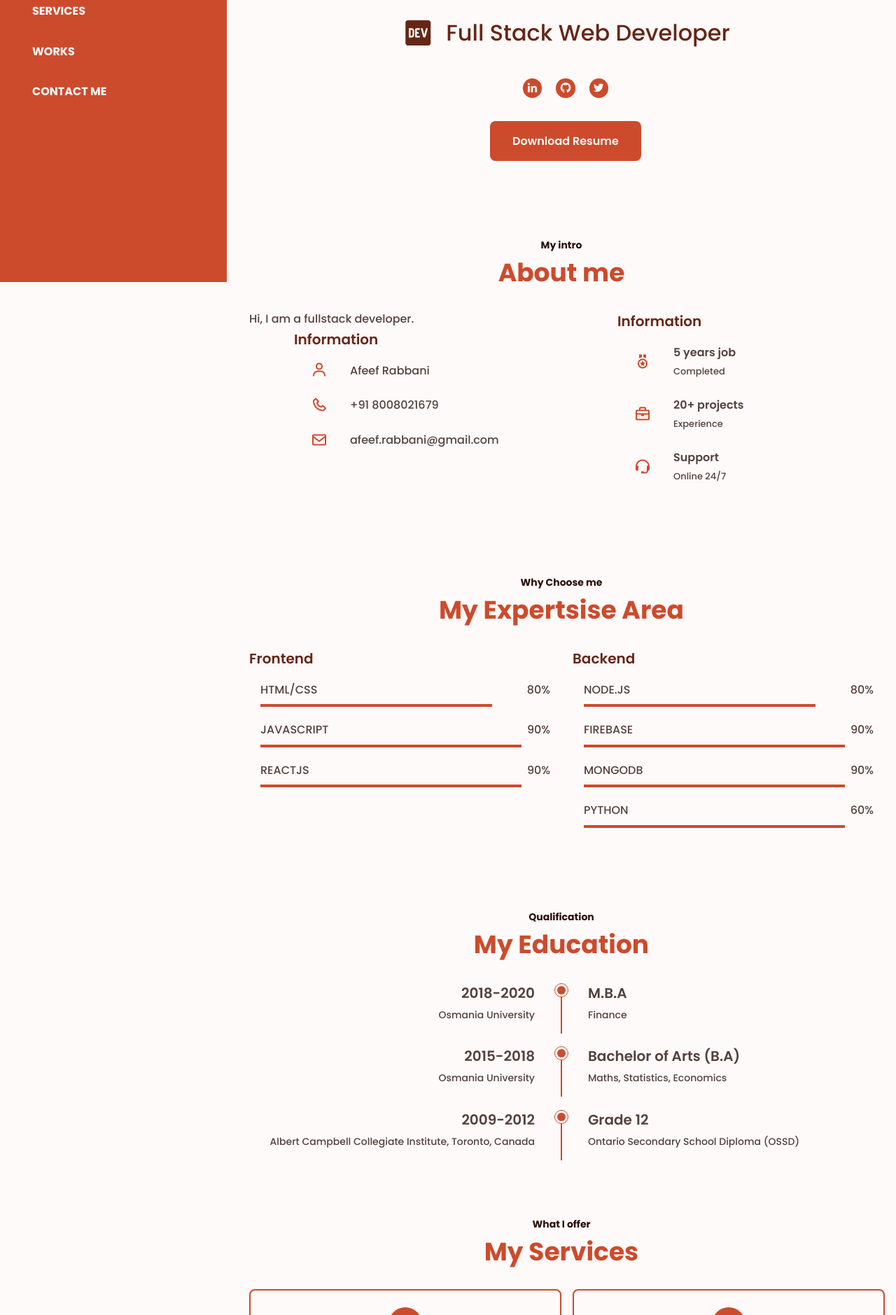
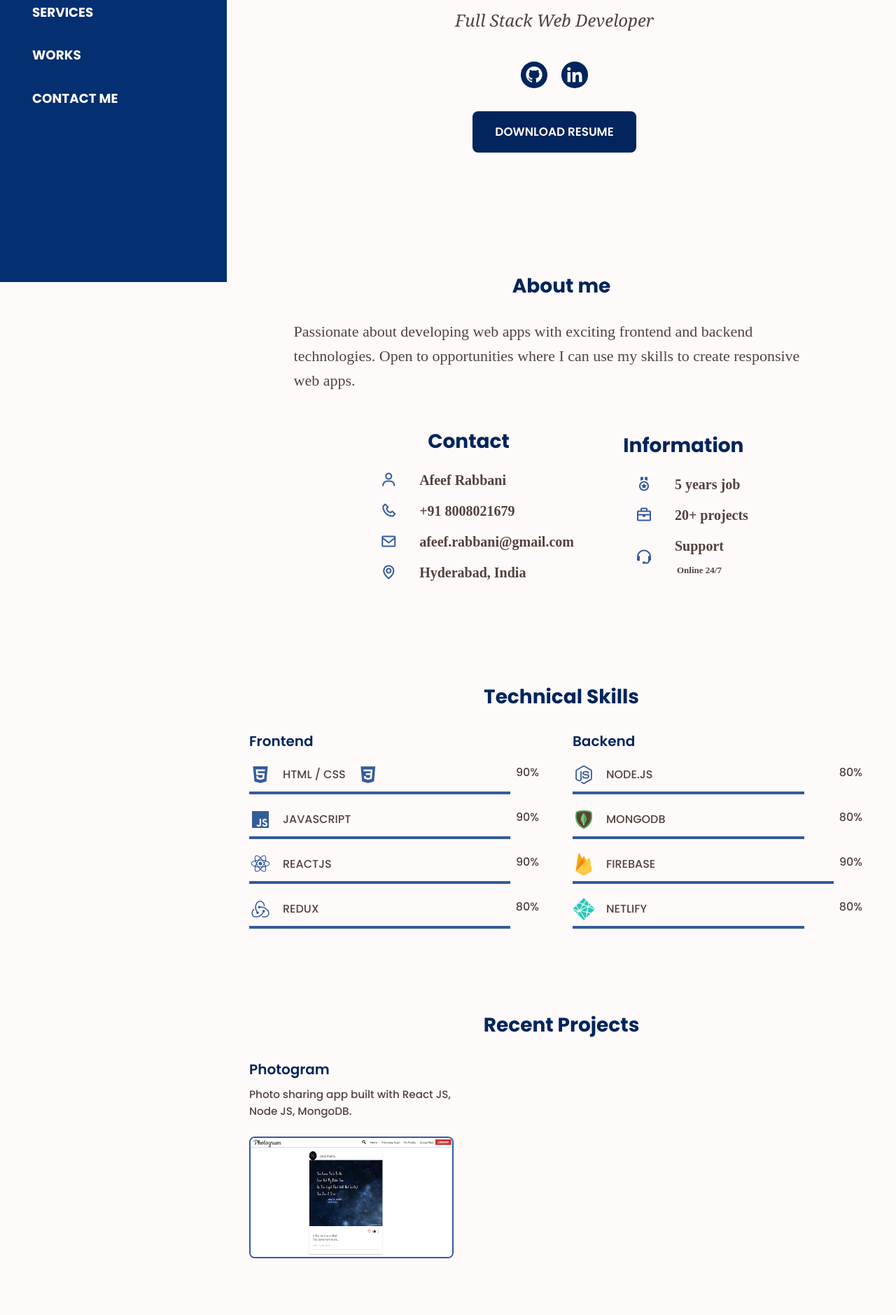
Before and after one commit to Afeefrb/portfolio-website, a website: page dist/index.html in a window 1280 px wide. Shown: the part 397-2276 px from the top of the page at 70% size. Drawn offline with nearby package versions, Linux system fonts and the light colour scheme; a web font is replaced by a local one.

Commit message:
index.html

```diff
--- a/dist/assets/css/styles.css
+++ b/dist/assets/css/styles.css
@@ -11,7 +11,8 @@
     --font-bold: 700;
 
   /*===== Colors =====*/
-  --first-color: #cc4b2c;
+  /* --first-color: #cc4b2c; */
+  --first-color: #335c9b;
   --first-color-dark: #662616;
   --first-color-darken: #290f09;
   --text-color: #54423d;
@@ -22,7 +23,7 @@
 
   /*===== Font and typography =====*/
   --body-font: "Poppins", sans-serif;
-  --h1-font-size: 1.5rem;
+  --h1-font-size: 2.25rem;
   --h2-font-size: 1.25rem;
   --h3-font-size: 1rem;
   --normal-font-size:.938rem;
@@ -106,29 +107,31 @@ img{
 
 /*===== CLASS CSS ===== */
 .section{
-  padding: 2rem 0 2rem;
   margin-top: 1rem;
+  padding-top: 2rem;
 }
 
 
 .section-title{
-  font-size: var(--h1-font-size);
-  color: var(--first-color);
+  font-size: 1.75rem;
+  color: #01255c;
+  width:max-content;
+  margin: auto;
   margin-bottom: var(--mb-3);
   text-align: center;
 }
 
-.section-subtitle{
+/* .section-subtitle{
   display: block;
   font-size: var(--small-font-size);
   color: var(--first-color-darken);
   text-align: center;
   font-weight: var(--font-bold);
-}
+} */
 
 /*===== LAYOUT =====*/
 .bd-grid{
-  max-width: 1024px;
+  /* max-width: 1024px; */
   display: grid;
   grid-template-columns:100%;
   column-gap: 1rem;
@@ -146,8 +149,11 @@ img{
 }
 
 /*===== NAV =====*/
+
+
 .nav{
   height: var(--header-height);
+  /* width:100%; */
   display: flex;
   justify-content: space-between;
   align-items: center;
@@ -162,7 +168,9 @@ img{
   padding: 1rem;
   display:flex;
   align-items: center;
-  background-color: var(--first-color);
+  background-color:#042f70;
+
+  /* background-color: var(--first-color); */
   transition: .5s
 
 }
@@ -172,7 +180,7 @@ img{
   top:1rem;
   right:1rem;
   font-size: 2rem;
-  color: var(--first-color-dark);
+  color: white;
   cursor: pointer;
 }
 
@@ -181,21 +189,37 @@ img{
 }
 
 .nav__link{
-  font-size: 1rem;
+  font-size: 1.15rem;
   text-transform: uppercase;
   color: var(--first-color-lighten);
   font-weight: var(--font-bold);
-  transition: .23s;
+  transition: 100ms ease-in;
+
 }
 
 .nav__link:hover{
-  color:var(--text-color);
+  color:rgba(231, 231, 231, 0.883);
+  /* color:var(--text-color); */
 }
 
 .nav__toggle{
-  color: var(--first-color-dark);
-  font-size: 1.3rem;
+  color: #01255c;
+  /* color: var(--first-color-dark); */
+  font-size: 1rem;
+  margin-left: 1rem;
   cursor: pointer;
+  display:flex;
+  justify-content: center;
+  align-items: center;
+}
+
+.bx-menu{
+  font-size: 1.5rem;
+}
+
+.nav__logo{
+  font-size: 1rem;
+  color: #01255c;
 }
 
 
@@ -205,15 +229,29 @@ img{
 }
 
 /*Active menu*/
+
+
 .active{
-  color: var(--text-color);
+  color:white;
+  /* color: var(--text-color); */
 }
 
 
 /*===== HOME =====*/
+
+@media (max-width:316px){
+  .home__container {
+    height: calc(90vh - var(--header-height));
+    margin-bottom: 7rem;
+    align-items: center;
+  }
+}
+
 .home__container {
   height: calc(90vh - var(--header-height));
   align-items: center;
+  margin-bottom: 4rem;
+
 
 }
 
@@ -232,7 +270,9 @@ img{
   padding-left:0.2rem;
   border-radius: 50%;
   overflow: hidden;
-  background-color: var(--first-color);
+  /* background-color: #335c9b; */
+  background-color: #042f70;
+  /* background-color: var(--first-color); */
   width: 260px;
   height:260px;
   margin-bottom: var(--mb-2);
@@ -249,15 +289,19 @@ img{
 
 .home__title{
   font-size: var(--h1-font-size);
-  color: var(--first-color);
-  font-weight: var(--font-semi-bold);
+  color: #01255c;
+  font-family: 'Arbutus Slab', serif;
+  /* font-weight: var(--font-semi-bold); */
 }
 
 .home__profession{
-  font-size: 2rem;
-  color: var(--first-color-dark);
+  font-size: 1.5rem;
+  font-family: 'Noto Serif', serif;
+  /* color: #01255c; */
+  color: #54423d;
+  /* font-weight: 500; */
   margin-bottom: var(--mb-5);
-  margin-top: var(--mb-5);
+  margin-top: var(--mb-2);
   display: flex;
   align-items: center;
 }
@@ -273,39 +317,41 @@ img{
 
 .home__social-link {
   display: inline-flex;
-  background-color: var(--first-color);
+  background-color: #01255c;
   color: var(--first-color-lighten);
   padding: 0.3rem;
-  font-size:1.1rem;
+  font-size:1.75rem;
   border-radius: 50%;
   margin: 0 var(--mb-1);
   transition: 0.3s;
 }
 
 .home__social-link:hover{
-  background-color: var(--first-color-dark);
+  background-color: #0d397c;
+
 }
 
 /*BUTTONS*/
 
-.home__button{
-  width: 100%;
-}
+/* .home__button{
+  margin-bottom: 2rem;
+} */
 
 .button{
   display:inline-block;
-  background-color: var(--first-color);
+  text-transform: uppercase;
+  background-color: #01255c;
   color: var(--first-color-lighten);
   padding: 1rem 2rem;
+  font-size: 1.05rem;
   font-weight: var(--font-semi-bold);
   border-radius: .5rem;
-  transition: 0.3s;
-  /* margin-left: 2rem; */
+  transition: 0.15s;
 
 }
 
 .button:hover{
-  background-color: var(--first-color-dark);
+  background-color: #0d397c;
 }
 
 .button__light{
@@ -321,16 +367,35 @@ img{
 
 
 /* ===== ABOUT =====*/
+
+.about .section{
+  display:flex;
+  flex-direction: column;
+  align-items: center;
+
+}
+
 .about__container{
- row-gap: 2rem;
+  display:flex;
+  flex-direction: column;
+  align-items: center;
+
 }
 
 .about__data{
   text-align: center;
+  display:flex;
+  flex-direction: column;
+  width:max-content;
 }
 
-.about__description{
-  margin-bottom: var(--mb-4);
+.about_description{
+  /* color:#042f70; */
+  color:#54423d;
+  font-family: 'Source Serif Pro', serif;
+  font-size: 22px !important;
+  width: 80%;
+  margin: 20px auto;
 }
 
 .about__img{
@@ -343,22 +408,32 @@ img{
 
 }
 
+
 .about__information{
   margin-bottom: var(--mb-4);
+  display:flex;
+  flex-direction: column;
+  justify-content: center;
+
 }
 
 
 .about__information-title{
-  font-size: var(--h3-font-size);
-  color:var(--first-color-dark);
+  font-size: 1.75rem;
+  color:#01255c;
   margin-bottom: var(--mb-2);
 }
 
 .about__information-data{
   display:flex;
+  color:#01255c;
+  color:#54423d;
+  font-family: 'Source Serif Pro', serif;
+  font-size: 1.25rem;
+  font-weight: 600;
   align-items: center;
   padding-left: 1.5rem;
-  margin-bottom: var(--mb-3);
+  margin-bottom: 0.75rem;
 }
 
 .about__information-icon{
@@ -377,14 +452,18 @@ img{
 }
 
 /* ===== SKILLS =====*/
+
+
+
 .skills__container{
   row-gap:2rem;
 }
 
 .skills__subtitle{
-  font-size:var(--h3-font-size);
-  color: var(--first-color-dark);
+  font-size:1.25rem;
+  color: #01255c;
   margin-bottom: var(--mb-2);
+  margin-left: 16px;
 }
 
 .skills__data{
@@ -395,8 +474,29 @@ img{
   margin-bottom: var(--mb-4);
 }
 
+.skills-icon{
+  font-size: 2rem;
+  color:var(--first-color);
+  margin-right: 1rem;
+}
+
+.skills-icon1{
+  font-size: 2rem;
+  color:var(--first-color);
+  margin-left: 1rem;
+}
+
+.skills_img__icon{
+  margin-right: 1rem;
+  width:32px;
+
+}
+
 .skills__name {
   text-transform: uppercase;
+  display: flex;
+  align-items: center;
+
 }
 
 .skills__bar{
@@ -409,7 +509,7 @@ img{
 /* Frontend */
 
 .skills__html{
-  width:80%
+  width:90%
 }
 
 .skills__js{
@@ -431,12 +531,12 @@ img{
 }
 
 .skills__mongo{
-  width:90%
+  width:80%
 }
 
 
-.skills__py{
-  width:90%
+.skills__netlify{
+  width:80%
 }
 
 
@@ -502,6 +602,7 @@ img{
 /* ===== SERVICES =====*/
 .services__container{
   row-gap:2rem;
+  margin: 0 auto;
 }
 
 .services__content{
@@ -587,12 +688,15 @@ img{
 .works__container{
   justify-items:center;
   row-gap: 2rem;
+  margin: 0 auto;
 }
 
 .works__img{
   position: relative;
   border-radius: 0.5rem;
   overflow: hidden;
+  border: 2px solid var(--first-color);
+  margin-top: 1.5rem;
 }
 
 .works__data{
@@ -620,9 +724,30 @@ img{
 }
 
 .works__title{
-  font-size: var(--h2-font-size);
+  /* font-size: var(--h2-font-size); */
   color: var(--first-color-lighten);
+
 }
+
+
+.works__title__img{
+  display:flex;
+  flex-direction: column;
+
+}
+
+.works__maintitle {
+  font-size: 1.25rem;
+  color:#01255c;
+}
+
+.works__subtitle{
+  font-size: 0.95rem;
+  margin-top: 0.5rem;
+}
+
+
+
 
 .works__img:hover .works__data{
   bottom: 0;
@@ -736,6 +861,7 @@ img{
   .nav__menu{
     width:var(--nav-width);
   }
+
   .about__container,
   .skills__container,
   .services__container,
@@ -746,16 +872,31 @@ img{
     padding-left: 1rem;
   }
   .about__data{
-    text-align: initial;
+      /* background-color: red; */
+      text-align: center;
+      display:flex;
+      flex-direction: row;
+      align-items: center;
+      justify-content: center;
+      width:max-content;
+
   }
-  .about__description{
-    margin-bottom: var(--mb-5);
+  .about_description{
+    margin-bottom: 3rem;
+    font-size: 1.5rem;
+    font-family: 'Source Serif Pro', serif;
+
   }
   .about__img{
     width:400px;
   }
+
+  .about__information:nth-child(1){
+    padding-left:0rem;
+  }
+
   .about__information{
-    padding-left: 4rem;
+    padding-left:4rem;
   }
   .education__time{
     padding: 0 2rem;
@@ -830,11 +971,23 @@ img{
     padding: 3rem 0 2rem;
   }
   .bd-grid{
-    margin-left:auto;
+    /* margin-left:auto; */
     margin-right:auto;
+
   }
   .works__container{
     grid-template-columns: repeat(3,1fr);
+
   }
 
+  .works__title__img{
+    display:flex;
+    flex-direction: column;
+
+  }
+/*
+  .works__title__img  p {
+    margin-bottom: 1rem;
+  } */
+
 }
--- a/dist/index.html
+++ b/dist/index.html
@@ -11,6 +11,14 @@
         <link href='https://cdn.jsdelivr.net/npm/boxicons@2.0.5/css/boxicons.min.css' rel='stylesheet'>
 
 
+        <!-- Google Fonts -->
+        <link href="https://fonts.googleapis.com/css2?family=Arbutus+Slab&display=swap" rel="stylesheet">
+
+        <link href="https://fonts.googleapis.com/css2?family=Noto+Serif:ital@1&display=swap" rel="stylesheet">
+
+        <link href="https://fonts.googleapis.com/css2?family=Source+Serif+Pro:wght@600&display=swap" rel="stylesheet">
+
+
         <title>Personal portfolio | Afeef</title>
     </head>
     <body>
@@ -18,7 +26,7 @@
         <header class="l-header">
             <nav class="nav bd-grid">
                 <div class="nav__toggle" id="nav-toggle">
-                    <i class="bx bx-menu"></i>
+                    <i class="bx bx-menu"></i> Menu
                 </div>
                 <div>
                     <a href="#" class="nav__logo">Afeef</a>
@@ -53,12 +61,15 @@
 
                         <h1 class="home__title">Afeef Rabbani</h1>
 
-                        <span class="home__profession"> <i class='bx bxl-dev-to'></i>Full Stack Web Developer</span>
+                        <span class="home__profession"> Full Stack Web Developer</span>
 
                         <div class="home__social">
+
+                            <a href="#" class="home__social-link"><i class="bx bxl-github"></i></a>
+
                             <a href="#" class="home__social-link"><i class="bx bxl-linkedin"></i></a>
-                            <a href="#" class="home__social-link"><i class="bx bxl-github"></i></a>
-                            <a href="#" class="home__social-link"><i class="bx bxl-twitter"></i></a>
+
+                            <!-- <a href="#" class="home__social-link"><i class="bx bxl-twitter"></i></a> -->
 
                         </div>
 
@@ -70,16 +81,20 @@
 
             <!--===== ABOUT =====-->
             <section class="about section" id="about">
-                <span class="section-subtitle">My intro</span>
+                <!-- <span class="section-subtitle">My intro</span> -->
                 <h2 class="section-title">About me</h2>
 
+                <p class="about_description">Passionate about developing web apps with exciting frontend and backend technologies. Open to opportunities where I can use my skills to create responsive web apps.</p>
+
                 <div class="about__container bd-grid">
+
+
                     <div class="about__data">
-                        <p class="about_description">Hi, I am a fullstack developer.</p>
+
                        <!--  <img src="./assets/img/afeef-4.png" alt="" class="about__img"> -->
 
                        <div class="about__information">
-                            <h3 class="about__information-title">Information</h3>
+                            <h2 class="about__information-title">Contact</h2>
 
                             <div class="about__information-data">
                                 <i class="bx bx-user about__information-icon"></i>
@@ -95,27 +110,31 @@
                                 <i class="bx bx-envelope about__information-icon"></i>
                                 <span>afeef.rabbani@gmail.com</span>
                             </div>
-                        </div>
-                    </div>
 
 
-                    <div>
 
+                            <div class="about__information-data">
+                                <i class='bx bx-map about__information-icon' ></i>
+
+                                <span>Hyderabad, India</span>
+                            </div>
+
+                        </div>
 
                         <div class="about__information">
-                            <h3 class="about__information-title">Information</h3>
+                            <h2 class="about__information-title">Information</h2>
 
                             <div class="about__information-data">
                                 <i class="bx bx-medal about__information-icon"></i>
                                 <div>
-                                    <span class="about__information-subtitle">5 years job</span><span class="about__information-subtitle-small">Completed</span>
+                                    <span class="about__information-subtitle">5 years job</span>
                                 </div>
                             </div>
 
                             <div class="about__information-data">
                                 <i class="bx bx-briefcase about__information-icon"></i>
                                 <div>
-                                    <span class="about__information-subtitle">20+ projects</span><span class="about__information-subtitle-small">Experience</span>
+                                    <span class="about__information-subtitle">20+ projects</span>
                                 </div>
                             </div>
 
@@ -127,9 +146,7 @@
                             </div>
 
                         </div>
-
                     </div>
-
 
                 </div>
 
@@ -138,30 +155,41 @@
 
             <!--===== SKILLS =====-->
             <section class="skills section" id="skills">
-                <span class="section-subtitle">Why Choose me</span>
-                <h2 class="section-title">My Expertsise Area</h2>
+                <!-- <span class="section-subtitle">Why Choose me</span> -->
+                <h2 class="section-title">Technical Skills</h2>
 
                 <div class="skills__container bd-grid">
                     <div class="skills__content">
                         <h3 class="skills__subtitle">Frontend</h3>
 
                         <div class="skills__data">
-                            <span class="skills__name">HTML/CSS</span>
-                            <span class="skills__number">80%</span>
+                            <span class="skills__name">
+                                <i class='bx bxl-html5 skills-icon'></i>
+                                HTML / CSS
+                                <i class='bx bxl-css3 skills-icon1'></i>
+                            </span>
+                            <span class="skills__number">90%</span>
                             <span class="skills__bar skills__html"></span>
                         </div>
 
                         <div class="skills__data">
-                            <span class="skills__name">Javascript</span>
+                            <span class="skills__name"><i class='bx bxl-javascript skills-icon' ></i>Javascript</span>
                             <span class="skills__number">90%</span>
                             <span class="skills__bar skills__js"></span>
                         </div>
 
                         <div class="skills__data">
-                            <span class="skills__name">ReactJS</span>
+                            <span class="skills__name"><i class='bx bxl-react skills-icon' ></i>ReactJS</span>
                             <span class="skills__number">90%</span>
                             <span class="skills__bar skills__react"></span>
                         </div>
+
+                        <div class="skills__data">
+                            <span class="skills__name"><i class='bx bxl-redux skills-icon' ></i></i>Redux</span>
+                            <span class="skills__number">80%</span>
+                            <span class="skills__bar skills__react"></span>
+                        </div>
+
 
 
                     </div>
@@ -170,27 +198,38 @@
                         <h3 class="skills__subtitle">Backend</h3>
 
                         <div class="skills__data">
-                            <span class="skills__name">Node.js</span>
+                            <span class="skills__name"><i class='bx bxl-nodejs skills-icon' ></i>Node.js</span>
                             <span class="skills__number">80%</span>
                             <span class="skills__bar skills__node"></span>
                         </div>
 
                         <div class="skills__data">
-                            <span class="skills__name">Firebase</span>
+                            <span class="skills__name">
+                                <img class="skills_img__icon" src="assets/img/mongodb.png" />
+                                MongoDB
+                            </span>
+                            <span class="skills__number">80%</span>
+                            <span class="skills__bar skills__mongo"></span>
+                        </div>
+
+                        <div class="skills__data">
+                            <span class="skills__name">
+                                <img class="skills_img__icon" src="assets/img/firebase.png" />
+                                Firebase
+                            </span>
                             <span class="skills__number">90%</span>
                             <span class="skills__bar skills__firebase"></span>
                         </div>
 
-                        <div class="skills__data">
-                            <span class="skills__name">MongoDB</span>
-                            <span class="skills__number">90%</span>
-                            <span class="skills__bar skills__mongo"></span>
-                        </div>
+
 
                         <div class="skills__data">
-                            <span class="skills__name">Python</span>
-                            <span class="skills__number">60%</span>
-                            <span class="skills__bar skills__py"></span>
+                            <span class="skills__name">
+                                <img class="skills_img__icon" src="assets/img/netlify.png" />
+                                Netlify
+                            </span>
+                            <span class="skills__number">80%</span>
+                            <span class="skills__bar skills__netlify"></span>
                         </div>
 
                     </div>
@@ -198,9 +237,51 @@
             </section>
 
 
+            <!--===== WORKS =====-->
+            <section class="works section" id="works">
+                <h2 class="section-title">Recent Projects</h2>
+
+
+
+                <div class="works__container bd-grid">
+
+                    <div class="works__title__img">
+                        <h3 class="works__maintitle"> Photogram</h3>
+                        <p class="works__subtitle"> Photo sharing app built with React JS, Node JS, MongoDB.</p>
+
+
+                        <div class="works__img">
+                                <img src="./assets/img/photogram.PNG" alt="">
+
+                                <div class="works__data">
+                                    <a target="_blank" href="https://photogram-web.herokuapp.com/" class="works__link"><i class="bx bx-link-alt"></i></a>
+                                    <a
+                                      class="works__title"
+                                      href="https://photogram-web.herokuapp.com/"
+                                      target="_blank">
+                                        www.photogram.afeef.xyz
+                                    </a>
+
+                                </div>
+                        </div>
+
+                    </div>
+
+
+
+
+
+                </div>
+
+
+
+
+            </section>
+
+
             <!--===== EDUCATION =====-->
             <section class="education section">
-                <span class="section-subtitle">Qualification</span>
+                <!-- <span class="section-subtitle">Qualification</span> -->
                 <h2 class="section-title">My Education</h2>
                 <div class="education__container bd-grid">
                     <div class="education__content">
@@ -253,7 +334,7 @@
 
             <!--===== SERVICES =====-->
             <section class="services section" id="services">
-                <span class="section-subtitle">What I offer</span>
+                <!-- <span class="section-subtitle">What I offer</span> -->
                 <h2 class="section-title">My Services</h2>
                 <div class="services__container bd-grid">
                     <div class="services__content">
@@ -306,42 +387,6 @@
             </section>
 
 
-            <!--===== WORKS =====-->
-            <section class="works section" id="works">
-                <span class="section-subtitle">My Portfolio</span>
-                <h2 class="section-title">Recent Works</h2>
-
-                <div class="works__container bd-grid">
-                    <div class="works__img">
-                        <img src="./assets/img/work1.jpg" alt="">
-
-                        <div class="works__data">
-                            <a href="#" class="works__link"><i class="bx bx-link-alt"></i></a>
-                            <span class="works__title">Work 1</span>
-                        </div>
-                    </div>
-
-                    <div class="works__img">
-                        <img src="./assets/img/work2.jpg" alt="">
-
-                        <div class="works__data">
-                            <a href="#" class="works__link"><i class="bx bx-link-alt"></i></a>
-                            <span class="works__title">Work 2</span>
-                        </div>
-                    </div>
-
-                    <div class="works__img">
-                        <img src="./assets/img/work3.jpg" alt="">
-
-                        <div class="works__data">
-                            <a href="#" class="works__link"><i class="bx bx-link-alt"></i></a>
-                            <span class="works__title">Work 3</span>
-                        </div>
-                    </div>
-
-
-                </div>
-            </section>
 
 
             <!--===== CONTACT =====-->
```
Also changed, not shown: dist/assets/img/firebase.png (added), dist/assets/img/mongodb.png (added), dist/assets/img/netlify.png (added), dist/assets/img/photogram.PNG (added).
